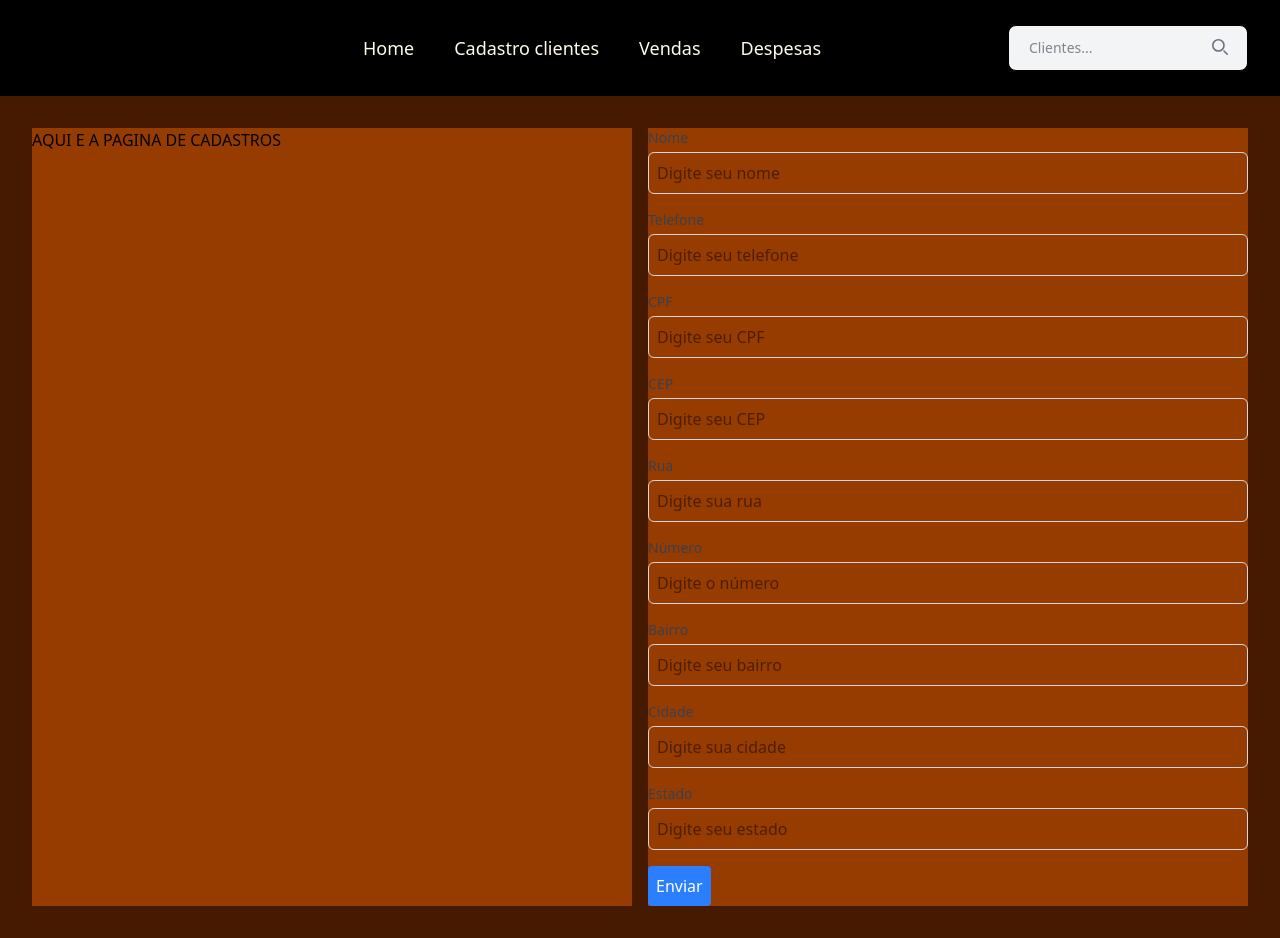
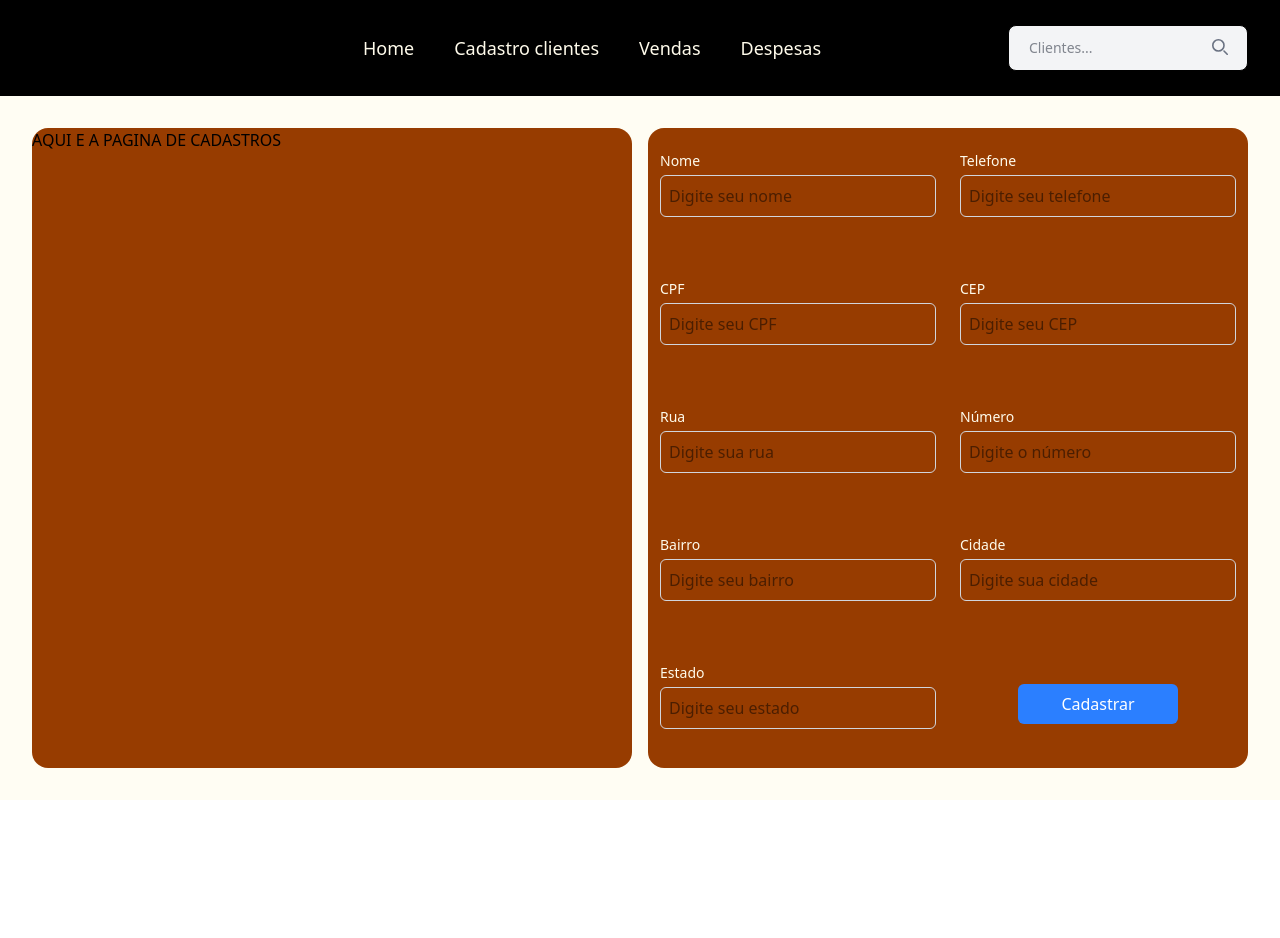
Before and after one commit to LeonardoLobas/Gest-o, a React (Vite) app: page /CadastroCliente in a window 1280 px wide. After the commit the page ends 800 px from the top, so only its background shows below. Built offline with nearby package versions, Linux system fonts and the light colour scheme.

Commit message:
Refatorar busca de CEP no formulário de cadastro de clientes; melhorar tratamento de erros e atualizar estilo do componente Input

```diff
--- a/src/Components/CadastroClientes.tsx
+++ b/src/Components/CadastroClientes.tsx
@@ -4,17 +4,6 @@ import { z } from "zod";
 import axios from "axios";
 import Input from "./ui/Input";
 import { useEffect } from "react";
-
-const searchCEP = async (cep: string) => {
-    try {
-        const response = await axios.get(
-            `https://brasilapi.com.br/api/cep/v2/${cep}`
-        );
-        return response.data;
-    } catch {
-        return false;
-    }
-};
 
 const validationCPF = (cpf: string) => {
     const regexCpf = /^\d{3}\.\d{3}\.\d{3}-\d{2}$/;
@@ -40,36 +29,62 @@ const registrationScheme = z.object({
     }),
 });
 
+const searchCEP = async (cep: string) => {
+    try {
+        const response = await axios.get(
+            `https://brasilapi.com.br/api/cep/v2/${cep}`
+        );
+        console.log(response.data);
+        return response.data;
+    } catch (error) {
+        console.error("Erro ao buscar o CEP:", error);
+        return null;
+    }
+};
+
 export type FormData = z.infer<typeof registrationScheme>;
 
 const CadastroClientes = () => {
     const {
         register,
         handleSubmit,
+        formState: { errors },
         reset,
         watch,
-        formState: { errors },
     } = useForm<FormData>({
         resolver: zodResolver(registrationScheme),
     });
 
     const cep = watch("cep");
+
     useEffect(() => {
-        if (cep?.length === 8) {
+        if (cep?.length >= 8) {
             searchCEP(cep).then((res) => {
-                console.log(res);
+                reset(
+                    (prev) => ({
+                        ...prev,
+                        endereco: { ...prev.endereco, cidade: res.city },
+                    }),
+                    { keepErrors: true, keepDirtyValues: true }
+                );
             });
         }
-    }, [reset, cep]);
+    }, [cep, reset]);
 
     const submit = (data: FormData) => {
+        console.log("oi");
         alert(JSON.stringify(data, null, 2));
     };
 
     return (
-        <div className="grid grid-cols-2 gap-4 p-8 bg-amber-950 flex-1">
-            <div className="bg-amber-800">AQUI E A PAGINA DE CADASTROS</div>
-            <form onSubmit={handleSubmit(submit)} className="bg-amber-800">
+        <div className="grid grid-cols-2 gap-4 p-8 bg-[#FFFDF3] flex-1">
+            <div className="bg-amber-800 rounded-2xl">
+                AQUI E A PAGINA DE CADASTROS
+            </div>
+            <form
+                onSubmit={handleSubmit(submit, (errors) => console.log(errors))}
+                className="bg-amber-800 rounded-2xl place-items-center  grid grid-cols-2"
+            >
                 <Input
                     label="Nome"
                     name="nome"
@@ -144,10 +159,10 @@ const CadastroClientes = () => {
                     error={errors.endereco?.estado}
                 />
                 <button
-                    className="p-2 bg-blue-500 cursor-pointer text-white rounded"
+                    className="bg-blue-500   w-40 h-10 rounded-md p-2 cursor-pointer text-white"
                     type="submit"
                 >
-                    Enviar
+                    Cadastrar
                 </button>
             </form>
         </div>
--- a/src/Components/ui/Input.tsx
+++ b/src/Components/ui/Input.tsx
@@ -24,10 +24,10 @@ const Input = <T extends FieldValues>({
     error,
 }: InputProps<T>) => {
     return (
-        <div className="mb-4">
+        <div className=" mb-4 w-full items-center content-center p-3">
             <label
                 htmlFor={name}
-                className="block text-sm font-medium text-gray-700"
+                className="block text-sm font-medium text-amber-50"
             >
                 {label}
             </label>
```
